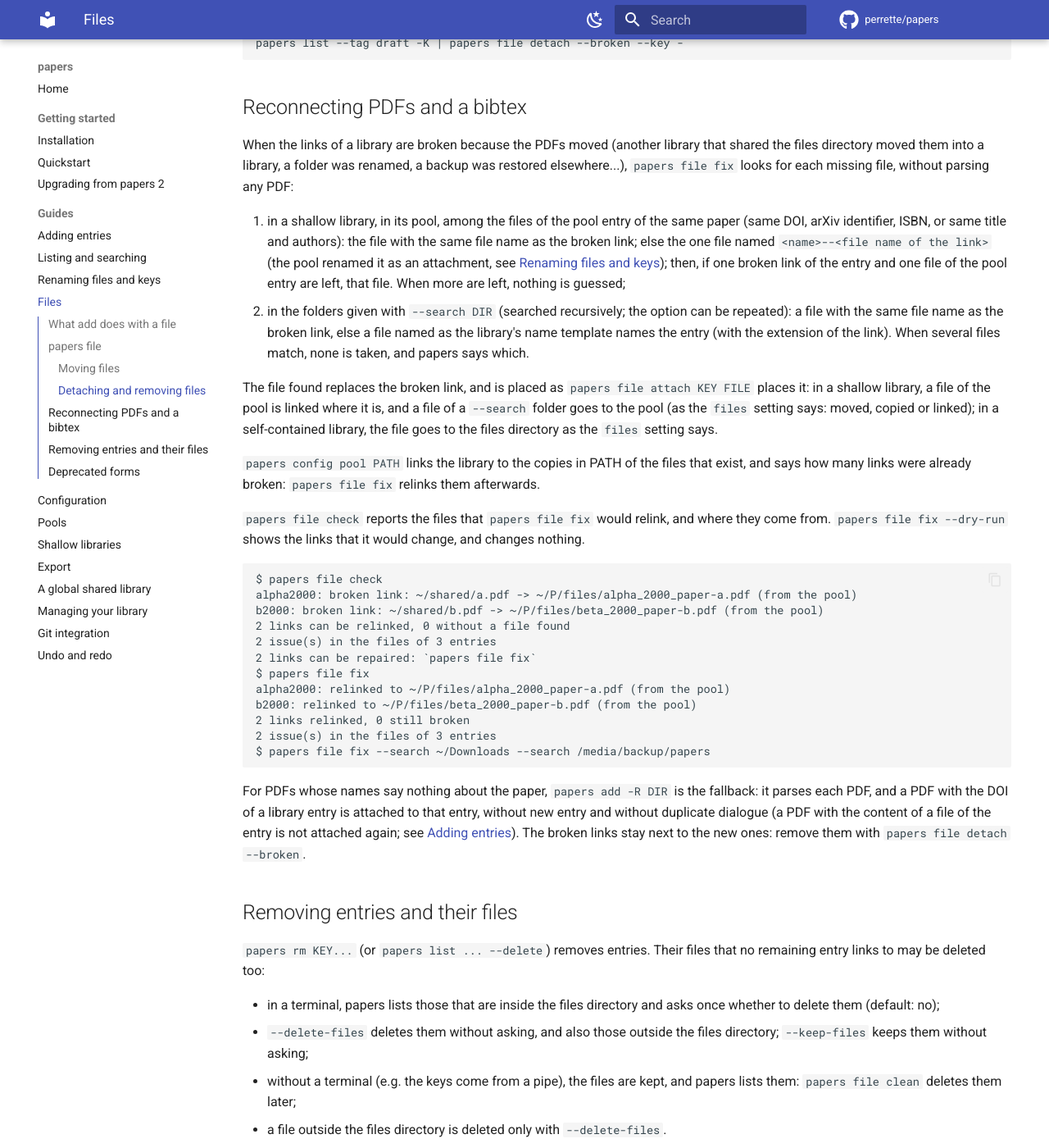
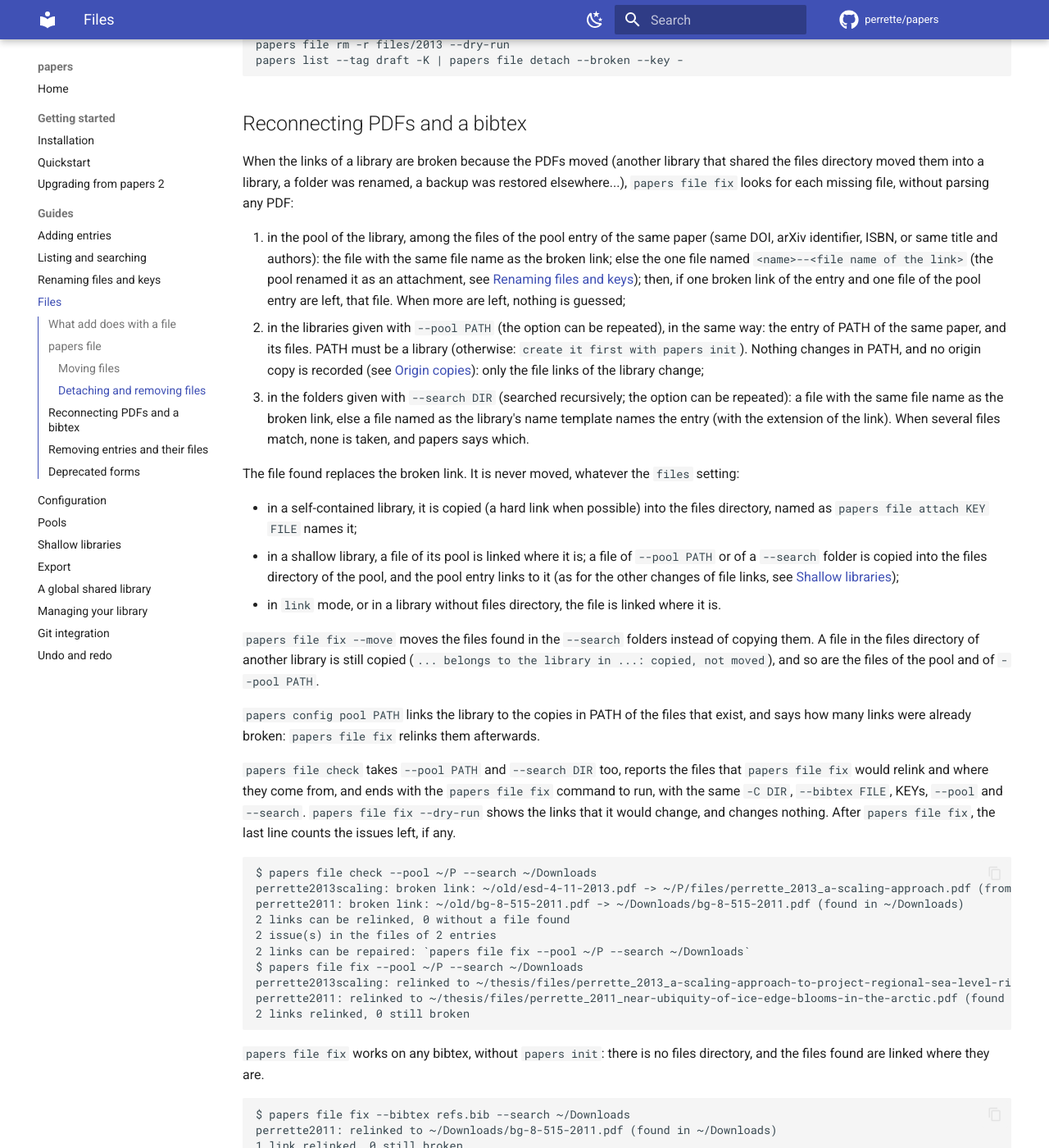
Before and after one commit to perrette/papers, an MkDocs documentation site: the page built from docs/files.md, in a window 1280 px wide and 1400 px high, scrolled down 3370 px. Shown: the whole window at 82% size. Built offline with MkDocs 1.6.1 and Material for MkDocs 9.7.7, drawn with Linux system fonts in a browser that asks for light colours; comment, search, counter and statistics services are not loaded; the version menu is left out; some of the changed text lies outside the part shown.

Commit message:
docs: file fix --pool, files copied not moved, --move, any bibtex

````diff
--- a/docs/files.md
+++ b/docs/files.md
@@ -60,8 +60,8 @@ standard input, one per line:
 | `papers file detach --key KEY...` | remove all the links of the entries |
 | `papers file detach --broken [--key KEY...]` | remove the broken links (of all entries without `--key`) |
 | `papers file rm FILE... [-r] [--key KEY...]` | remove the links to the files, then delete the files, like `git rm` (below) |
-| `papers file check [KEY...]` | report broken links and the files found for them (in the pool, and in the folders of `--search DIR`), files linked twice, identical files (same checksum) of an entry, and with `--metadata` a DOI of the PDF that differs from the DOI of the entry (this parses the PDFs) |
-| `papers file fix [KEY...]` | apply the repairs that `papers file check` reports (below); `--search DIR` as for `check` |
+| `papers file check [KEY...]` | report broken links and the files found for them (in the pool, in the libraries of `--pool PATH`, and in the folders of `--search DIR`), files linked twice, identical files (same checksum) of an entry, and with `--metadata` a DOI of the PDF that differs from the DOI of the entry (this parses the PDFs) |
+| `papers file fix [KEY...]` | apply the repairs that `papers file check` reports (below); `--pool PATH` and `--search DIR` as for `check`; the files found are copied, never moved (`--move` moves those of `--search`) |
 | `papers file clean` | remove the files of the files directory and its subfolders that no entry links to, asking for each one (`-y/--yes` does not ask) |
 
 `papers file attach KEY FILE...` is the low-level form of
@@ -169,7 +169,7 @@ library that shared the files directory moved them into a library, a folder
 was renamed, a backup was restored elsewhere...), `papers file fix`
 looks for each missing file, without parsing any PDF:
 
-1. in a shallow library, in its pool, among the files of the pool entry of the
+1. in the pool of the library, among the files of the pool entry of the
    same paper (same DOI, arXiv identifier, ISBN, or same title and
    authors): the file with the same file name as the broken link; else
    the one file named `<name>--<file name of the link>` (the pool renamed
@@ -177,40 +177,68 @@ looks for each missing file, without parsing any PDF:
    [Renaming files and keys](renaming.md#entries-with-several-files));
    then, if one broken link of the entry and one file of the pool entry
    are left, that file. When more are left, nothing is guessed;
-2. in the folders given with `--search DIR` (searched recursively; the
+2. in the libraries given with `--pool PATH` (the option can be repeated),
+   in the same way: the entry of PATH of the same paper, and its files.
+   PATH must be a library (otherwise: `create it first with papers init`).
+   Nothing changes in PATH, and no origin copy is recorded (see
+   [Origin copies](pools.md#origin-copies)): only the file links of the
+   library change;
+3. in the folders given with `--search DIR` (searched recursively; the
    option can be repeated): a file with the same file name as the broken
    link, else a file named as the library's name template names the entry
    (with the extension of the link). When several files match, none is
    taken, and papers says which.
 
-The file found replaces the broken link, and is placed as
-`papers file attach KEY FILE` places it: in a shallow library, a file of
-the pool is linked where it is, and a file of a `--search` folder goes to
-the pool (as the `files` setting says: moved, copied or linked); in a
-self-contained library, the file goes to the files directory as the
-`files` setting says.
+The file found replaces the broken link. It is never moved, whatever the
+`files` setting:
+
+- in a self-contained library, it is copied (a hard link when possible)
+  into the files directory, named as `papers file attach KEY FILE` names
+  it;
+- in a shallow library, a file of its pool is linked where it is; a file of
+  `--pool PATH` or of a `--search` folder is copied into the files
+  directory of the pool, and the pool entry links to it (as for the other
+  changes of file links, see
+  [Shallow libraries](shallow-libraries.md#files));
+- in `link` mode, or in a library without files directory, the file is
+  linked where it is.
+
+`papers file fix --move` moves the files found in the `--search` folders
+instead of copying them. A file in the files directory of another library
+is still copied (`... belongs to the library in ...: copied, not moved`),
+and so are the files of the pool and of `--pool PATH`.
 
 `papers config pool PATH` links the library to the copies in PATH of the
 files that exist, and says how many links were already broken:
 `papers file fix` relinks them afterwards.
 
-`papers file check` reports the files that `papers file fix` would relink,
-and where they come from. `papers file fix --dry-run` shows the links that
-it would change, and changes nothing.
+`papers file check` takes `--pool PATH` and `--search DIR` too, reports the
+files that `papers file fix` would relink and where they come from, and
+ends with the `papers file fix` command to run, with the same `-C DIR`,
+`--bibtex FILE`, KEYs, `--pool` and `--search`. `papers file fix --dry-run`
+shows the links that it would change, and changes nothing. After
+`papers file fix`, the last line counts the issues left, if any.
 
 ```
-$ papers file check
-alpha2000: broken link: ~/shared/a.pdf -> ~/P/files/alpha_2000_paper-a.pdf (from the pool)
-b2000: broken link: ~/shared/b.pdf -> ~/P/files/beta_2000_paper-b.pdf (from the pool)
+$ papers file check --pool ~/P --search ~/Downloads
+perrette2013scaling: broken link: ~/old/esd-4-11-2013.pdf -> ~/P/files/perrette_2013_a-scaling-approach.pdf (from the library ~/P)
+perrette2011: broken link: ~/old/bg-8-515-2011.pdf -> ~/Downloads/bg-8-515-2011.pdf (found in ~/Downloads)
 2 links can be relinked, 0 without a file found
-2 issue(s) in the files of 3 entries
-2 links can be repaired: `papers file fix`
-$ papers file fix
-alpha2000: relinked to ~/P/files/alpha_2000_paper-a.pdf (from the pool)
-b2000: relinked to ~/P/files/beta_2000_paper-b.pdf (from the pool)
+2 issue(s) in the files of 2 entries
+2 links can be repaired: `papers file fix --pool ~/P --search ~/Downloads`
+$ papers file fix --pool ~/P --search ~/Downloads
+perrette2013scaling: relinked to ~/thesis/files/perrette_2013_a-scaling-approach-to-project-regional-sea-level-rise.pdf (from the library ~/P)
+perrette2011: relinked to ~/thesis/files/perrette_2011_near-ubiquity-of-ice-edge-blooms-in-the-arctic.pdf (found in ~/Downloads)
 2 links relinked, 0 still broken
-2 issue(s) in the files of 3 entries
-$ papers file fix --search ~/Downloads --search /media/backup/papers
+```
+
+`papers file fix` works on any bibtex, without `papers init`: there is no
+files directory, and the files found are linked where they are.
+
+```
+$ papers file fix --bibtex refs.bib --search ~/Downloads
+perrette2011: relinked to ~/Downloads/bg-8-515-2011.pdf (found in ~/Downloads)
+1 link relinked, 0 still broken
 ```
 
 For PDFs whose names say nothing about the paper, `papers add -R DIR` is
````
Also changed, not shown: docs/pools.md (+6 -1 lines), docs/shallow-libraries.md (+9 -4 lines).
